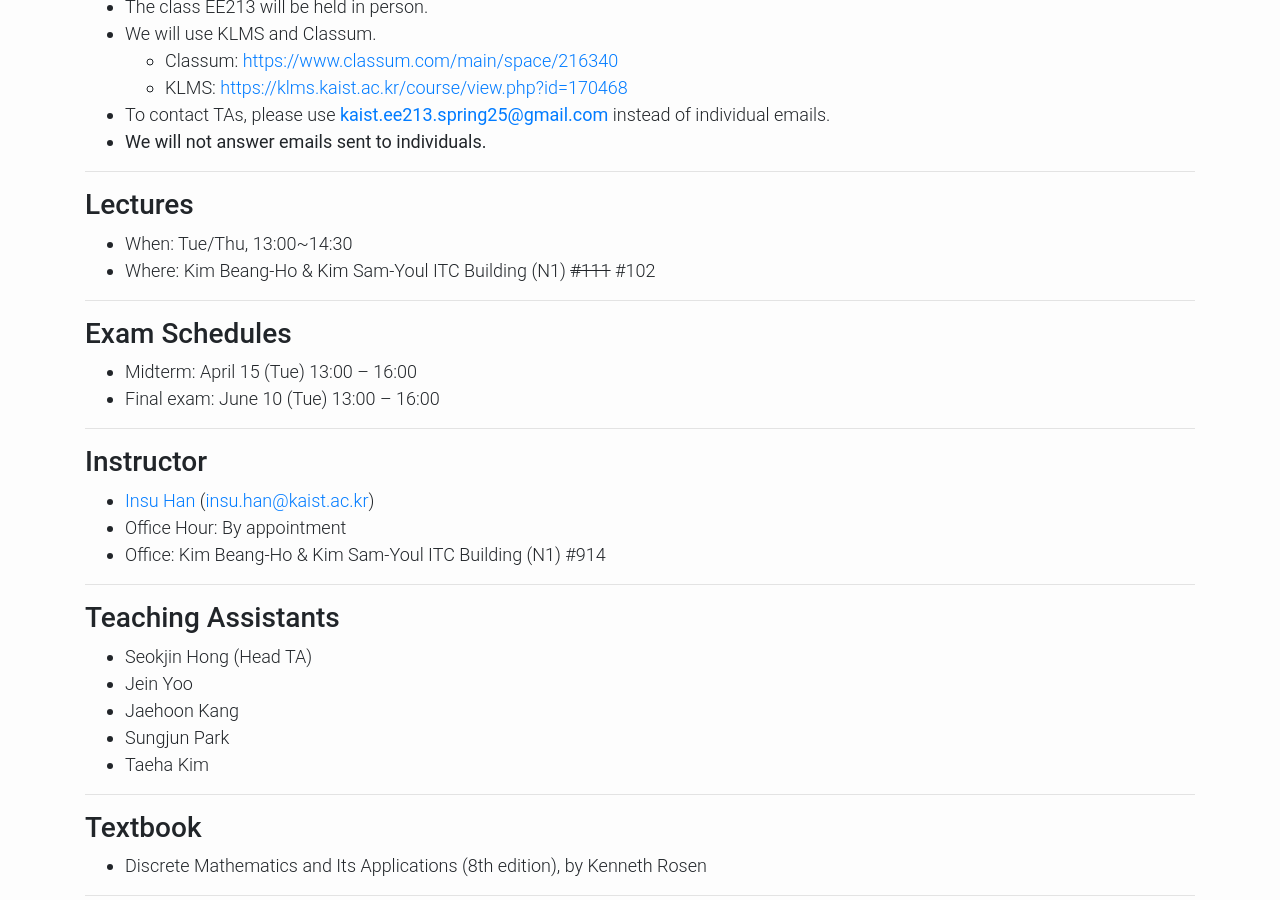
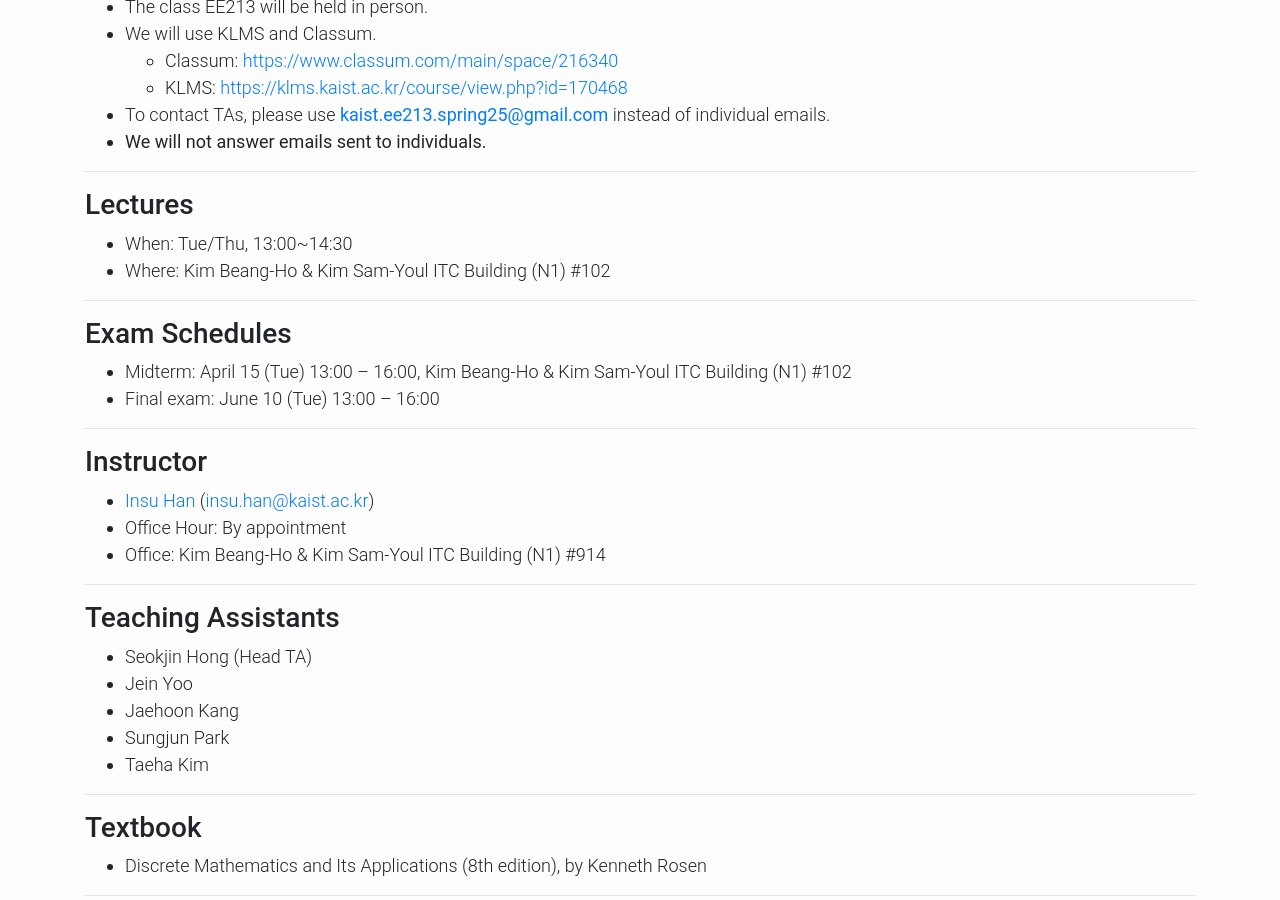
Before and after one commit to kaist-ee213/kaist-ee213.github.io, a Jekyll site: the page built from index.html, in a window 1280 px wide and 900 px high, scrolled down 331 px. Built offline with Jekyll 4.4.1, drawn with Linux system fonts in a browser that asks for light colours; the list of posts is cut into pages by our own code.

Commit message:
add midterm date

```diff
--- a/index.html
+++ b/index.html
@@ -32,13 +32,13 @@
 <h3> Lectures </h3>
 <ul>
   <li>When: Tue/Thu, 13:00~14:30</li>
-  <li>Where: Kim Beang-Ho & Kim Sam-Youl ITC Building (N1) <del>#111</del> #102</li>
+  <li>Where: Kim Beang-Ho & Kim Sam-Youl ITC Building (N1) #102</li>
 </ul>
 
 <hr>
 <h3> Exam Schedules </h3>
 <ul>
-  <li>Midterm: April 15 (Tue) 13:00 – 16:00</li>
+  <li>Midterm: April 15 (Tue) 13:00 – 16:00, Kim Beang-Ho & Kim Sam-Youl ITC Building (N1) #102</li>
   <li>Final exam: June 10 (Tue) 13:00 – 16:00</li>
 </ul>
 
@@ -246,8 +246,8 @@
         </tr>
         <tr>
             <td rowspane="2">8</td>
-            <td class="table-success" colspan="1"></td>
-            <td class="table-success" colspan="1"></td>
+            <td class="table-success" colspan="1">4/15</td>
+            <td class="table-success" colspan="1">Tue</td>
             <td class="table-success" colspan="2">Midterm</td>
             <td class="table-success" colspan="1"></td>
         </tr>
```
